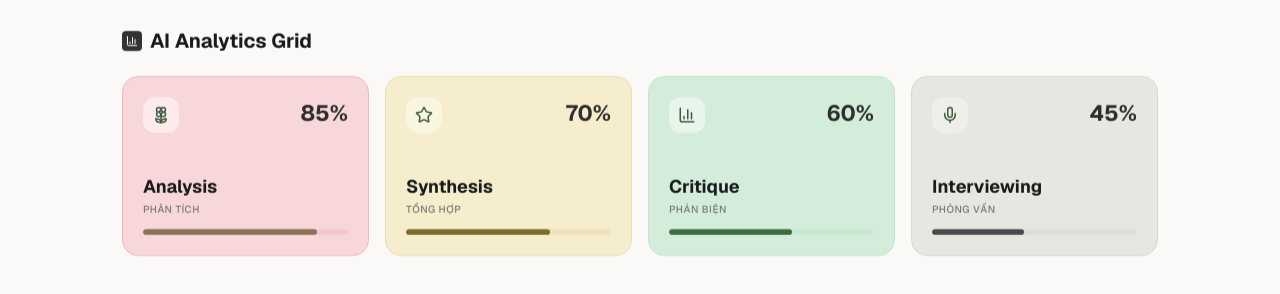
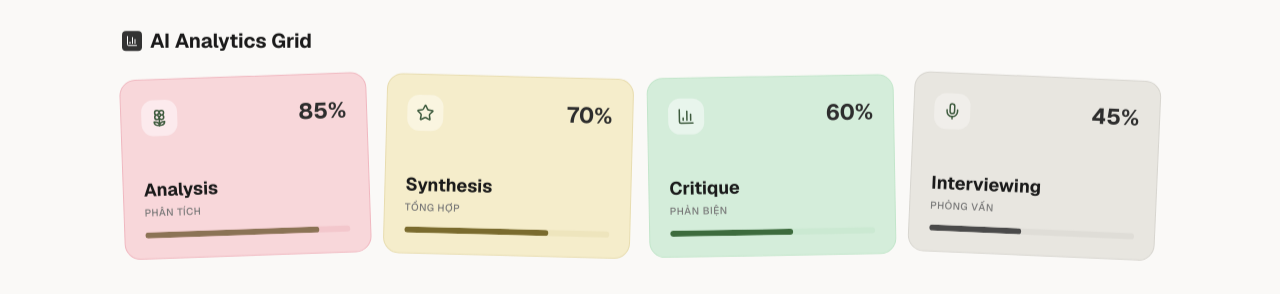
Before and after one commit to tientruongminh/omi_FE, a Next.js app in the folder app/: page /dashboard/1 in a window 1280 px wide. Shown: the part 286-580 px from the top of the page. Built offline with nearby package versions, Linux system fonts and the light colour scheme.

Commit message:
feat: analytics cards tilted/rotated like design — straighten on hover

```diff
--- a/app/app/(main)/dashboard/[projectId]/page.tsx
+++ b/app/app/(main)/dashboard/[projectId]/page.tsx
@@ -22,10 +22,10 @@ Gợi ý: Tập trung vào Shell scripting tuần này. Thử viết 1 script t
 So với lớp: Bạn đang ở top 30% — giỏi hơn trung bình! Tiếp tục phát huy nhé.`;
 
 const ANALYTICS_CARDS = [
-  { label: 'Analysis', labelVi: 'PHÂN TÍCH', percentage: 85, bg: '#F8D7DA', border: '#F0B8C0', barColor: '#8B7355', iconBg: '#FCEAED', Icon: Flower2 },
-  { label: 'Synthesis', labelVi: 'TỔNG HỢP', percentage: 70, bg: '#F5EDCB', border: '#E8DDB0', barColor: '#7A6B2E', iconBg: '#FAF5E0', Icon: Star },
-  { label: 'Critique', labelVi: 'PHẢN BIỆN', percentage: 60, bg: '#D4EDDA', border: '#C3E6CB', barColor: '#3D6B3D', iconBg: '#E8F5EC', Icon: BarChart3 },
-  { label: 'Interviewing', labelVi: 'PHỎNG VẤN', percentage: 45, bg: '#E8E6E0', border: '#D8D6D0', barColor: '#4A4A4A', iconBg: '#F0EEEA', Icon: Mic },
+  { label: 'Analysis', labelVi: 'PHÂN TÍCH', percentage: 85, bg: '#F8D7DA', border: '#F0B8C0', barColor: '#8B7355', iconBg: '#FCEAED', Icon: Flower2, rotate: -2 },
+  { label: 'Synthesis', labelVi: 'TỔNG HỢP', percentage: 70, bg: '#F5EDCB', border: '#E8DDB0', barColor: '#7A6B2E', iconBg: '#FAF5E0', Icon: Star, rotate: 1.5 },
+  { label: 'Critique', labelVi: 'PHẢN BIỆN', percentage: 60, bg: '#D4EDDA', border: '#C3E6CB', barColor: '#3D6B3D', iconBg: '#E8F5EC', Icon: BarChart3, rotate: -1 },
+  { label: 'Interviewing', labelVi: 'PHỎNG VẤN', percentage: 45, bg: '#E8E6E0', border: '#D8D6D0', barColor: '#4A4A4A', iconBg: '#F0EEEA', Icon: Mic, rotate: 2.5 },
 ];
 
 interface PageProps {
@@ -115,10 +115,11 @@ export default function ProjectDashboardPage({ params }: PageProps) {
             return (
               <motion.div
                 key={card.label}
-                initial={{ opacity: 0, y: 15 }}
-                animate={{ opacity: 1, y: 0 }}
+                initial={{ opacity: 0, y: 15, rotate: 0 }}
+                animate={{ opacity: 1, y: 0, rotate: card.rotate }}
+                whileHover={{ rotate: 0, scale: 1.05, boxShadow: '0 8px 24px rgba(0,0,0,0.12)' }}
                 transition={{ delay: 0.1 + i * 0.08, duration: 0.35 }}
-                className="rounded-2xl p-5 flex flex-col gap-3 hover:shadow-md transition-all cursor-default"
+                className="rounded-2xl p-5 flex flex-col gap-3 transition-all cursor-default"
                 style={{ backgroundColor: card.bg, border: `1px solid ${card.border}`, minHeight: 180 }}
               >
                 {/* Top: icon + percentage */}
```
